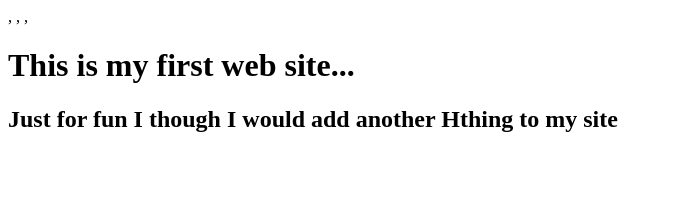
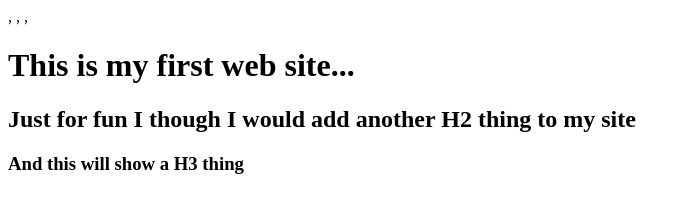
Before and after one commit to fletch5377/WebDevPortfolio, a plain HTML site: page index.html in a window 1280 px wide. Shown: the whole page, without its empty margins (0-691 px from the left). Drawn offline with Linux system fonts and the light colour scheme.

Commit message:
added H3

```diff
--- a/index.html
+++ b/index.html
@@ -5,6 +5,7 @@
     </head>
     ,<body>
         ,<H1>This is my first web site...</H1>
-        <h2>Just for fun I though I would add another Hthing to my site</h2>
+        <h2>Just for fun I though I would add another H2 thing to my site</h2>
+        <h3>And this will show a H3 thing</h3>
     </body>
 </html>
```
